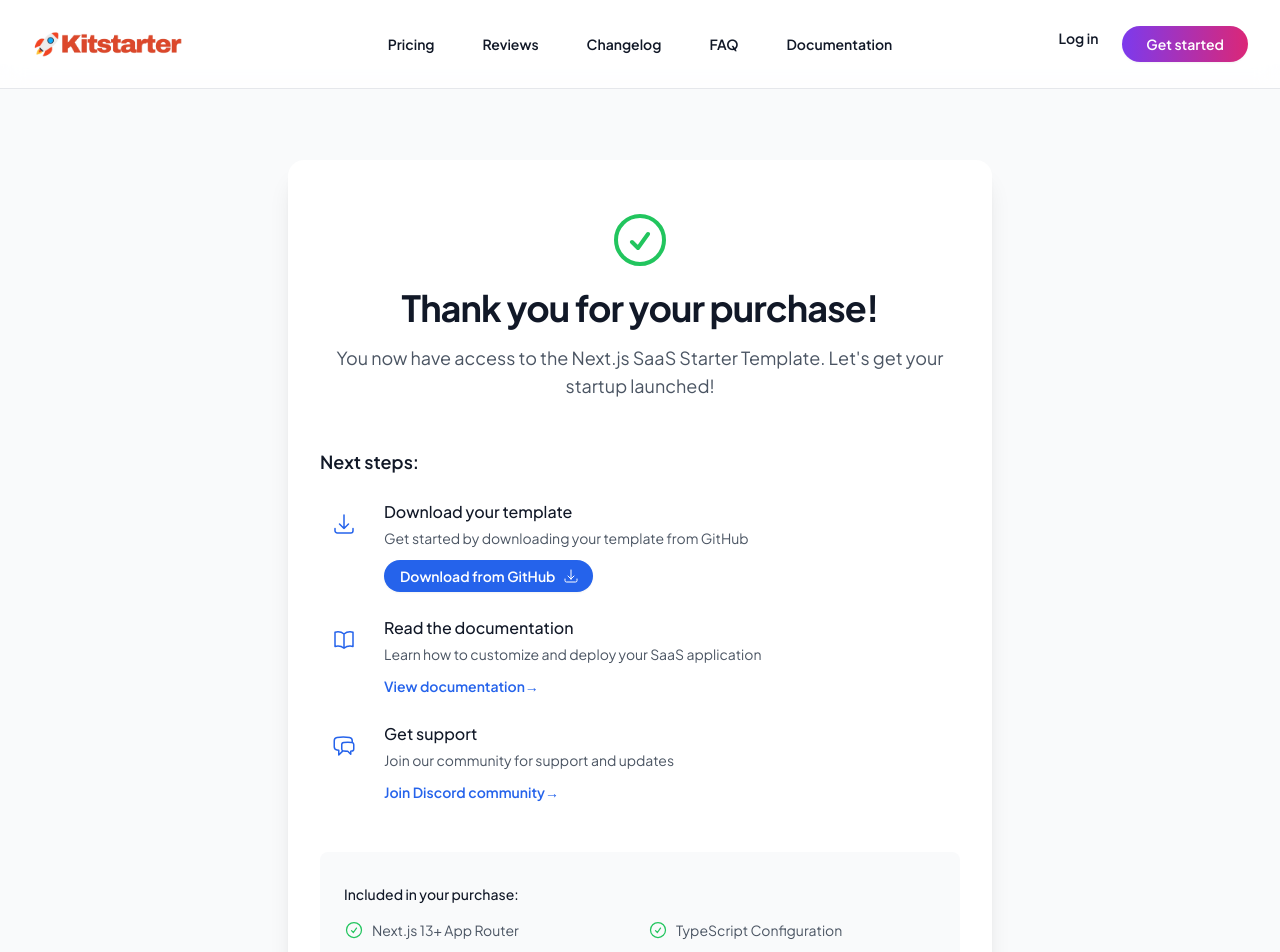
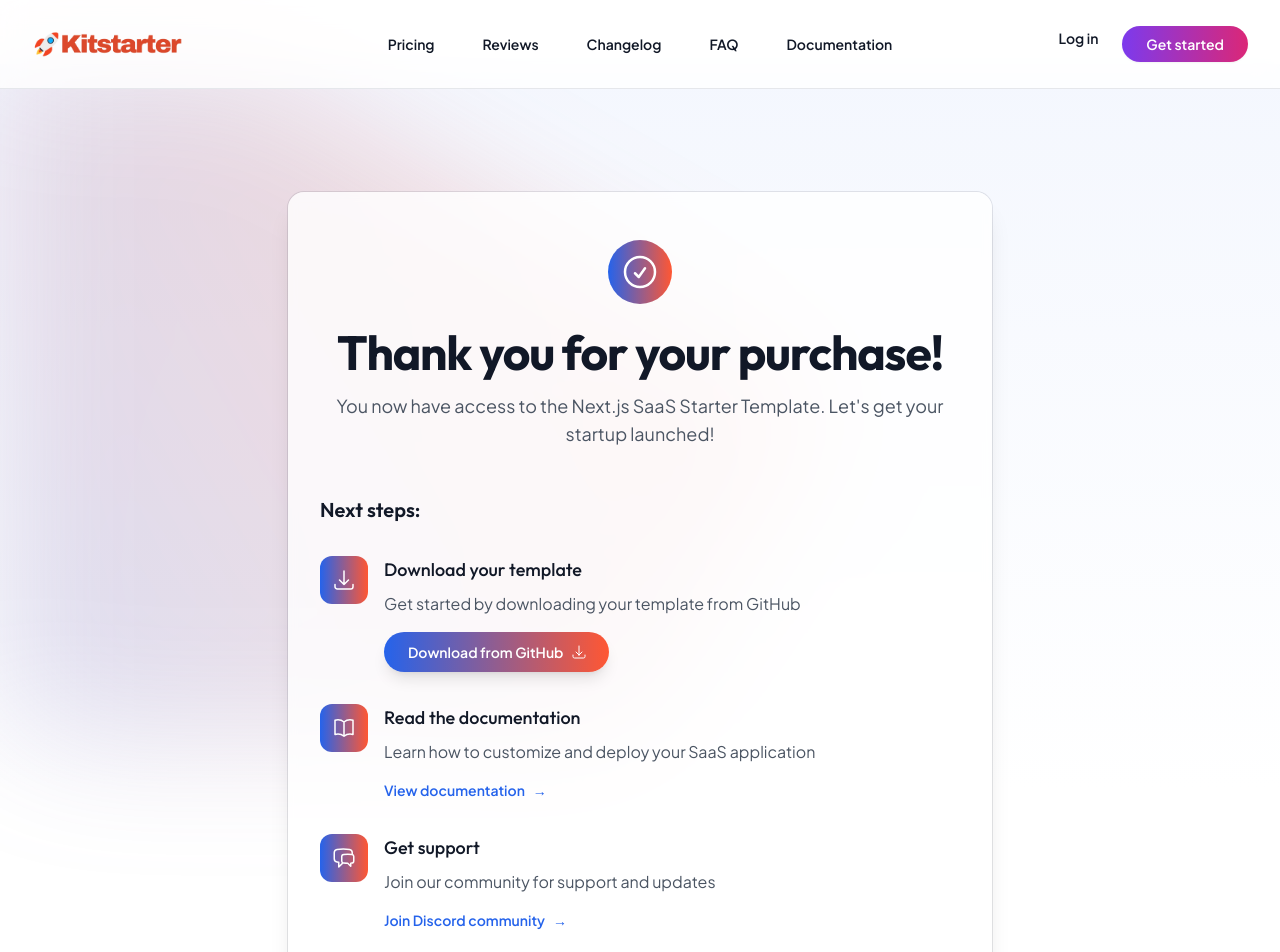
Before and after one commit to shipfastsaas/kitstartersaas, a Next.js app: page /success in a window 1280 px wide. Shown: the top 952 px of the page. Built offline with nearby package versions, Linux system fonts and the light colour scheme.

Commit message:
new version

```diff
--- a/src/app/success/page.tsx
+++ b/src/app/success/page.tsx
@@ -5,41 +5,48 @@ import { CheckCircleIcon, ArrowDownTrayIcon, BookOpenIcon, ChatBubbleLeftRightIc
 
 export default function SuccessPage() {
   return (
-    <div className="min-h-screen bg-gray-50">
-      <div className="mx-auto max-w-3xl px-4 py-16 sm:px-6 sm:py-24 lg:px-8">
-        <div className="bg-white px-8 py-12 shadow-xl rounded-2xl">
+    <div className="relative isolate bg-gradient-to-b from-primary/5 via-white to-white">
+      {/* Background effects */}
+      <div className="absolute inset-x-0 top-0 -z-10 transform-gpu overflow-hidden blur-3xl" aria-hidden="true">
+        <div className="relative left-[calc(50%-11rem)] aspect-[1155/678] w-[36.125rem] -translate-x-1/2 rotate-[30deg] bg-gradient-to-tr from-primary to-secondary opacity-20 sm:left-[calc(50%-30rem)] sm:w-[72.1875rem]" />
+      </div>
+
+      <div className="mx-auto max-w-3xl px-6 py-24 sm:py-32 lg:px-8">
+        <div className="bg-white/80 backdrop-blur-sm px-8 py-12 shadow-xl rounded-2xl ring-1 ring-gray-900/10">
           {/* Success Header */}
           <div className="text-center">
-            <CheckCircleIcon className="mx-auto h-16 w-16 text-green-500" />
-            <h1 className="mt-4 text-3xl font-bold tracking-tight text-gray-900 sm:text-4xl">
+            <div className="mx-auto h-16 w-16 flex items-center justify-center rounded-full bg-gradient-to-r from-primary to-secondary">
+              <CheckCircleIcon className="h-10 w-10 text-white" />
+            </div>
+            <h1 className="mt-6 font-outfit text-4xl font-bold tracking-tight text-gray-900 sm:text-5xl">
               Thank you for your purchase!
             </h1>
-            <p className="mt-4 text-lg text-gray-600">
+            <p className="mt-4 text-lg text-gray-600 font-jakarta">
               You now have access to the Next.js SaaS Starter Template. Let's get your startup launched!
             </p>
           </div>
 
           {/* Next Steps */}
           <div className="mt-12">
-            <h2 className="text-lg font-semibold text-gray-900">Next steps:</h2>
-            <div className="mt-6 space-y-6">
+            <h2 className="text-xl font-semibold text-gray-900 font-outfit">Next steps:</h2>
+            <div className="mt-8 space-y-8">
               {/* GitHub Download */}
               <div className="flex items-start">
                 <div className="flex-shrink-0">
-                  <div className="flex h-12 w-12 items-center justify-center rounded-lg bg-primary-50">
-                    <ArrowDownTrayIcon className="h-6 w-6 text-primary" />
+                  <div className="flex h-12 w-12 items-center justify-center rounded-xl bg-gradient-to-r from-primary to-secondary">
+                    <ArrowDownTrayIcon className="h-6 w-6 text-white" />
                   </div>
                 </div>
                 <div className="ml-4">
-                  <h3 className="text-base font-medium text-gray-900">Download your template</h3>
-                  <p className="mt-1 text-sm text-gray-600">
+                  <h3 className="text-lg font-medium text-gray-900 font-outfit">Download your template</h3>
+                  <p className="mt-2 text-gray-600 font-jakarta">
                     Get started by downloading your template from GitHub
                   </p>
                   <a
                     href="https://github.com/yourusername/saas-template"
                     target="_blank"
                     rel="noopener noreferrer"
-                    className="mt-3 inline-flex items-center rounded-full bg-primary px-4 py-1.5 text-sm font-semibold text-white shadow-sm hover:bg-primary/90"
+                    className="mt-4 inline-flex items-center rounded-full bg-gradient-to-r from-primary to-secondary px-6 py-2.5 text-sm font-semibold text-white shadow-lg hover:shadow-xl transition-all duration-200 ease-in-out transform hover:scale-105"
                   >
                     Download from GitHub
                     <ArrowDownTrayIcon className="ml-2 -mr-0.5 h-4 w-4" />
@@ -50,21 +57,21 @@ export default function SuccessPage() {
               {/* Documentation */}
               <div className="flex items-start">
                 <div className="flex-shrink-0">
-                  <div className="flex h-12 w-12 items-center justify-center rounded-lg bg-primary-50">
-                    <BookOpenIcon className="h-6 w-6 text-primary" />
+                  <div className="flex h-12 w-12 items-center justify-center rounded-xl bg-gradient-to-r from-primary to-secondary">
+                    <BookOpenIcon className="h-6 w-6 text-white" />
                   </div>
                 </div>
                 <div className="ml-4">
-                  <h3 className="text-base font-medium text-gray-900">Read the documentation</h3>
-                  <p className="mt-1 text-sm text-gray-600">
+                  <h3 className="text-lg font-medium text-gray-900 font-outfit">Read the documentation</h3>
+                  <p className="mt-2 text-gray-600 font-jakarta">
                     Learn how to customize and deploy your SaaS application
                   </p>
                   <Link
                     href="/docs"
-                    className="mt-3 inline-flex items-center text-sm font-semibold text-primary hover:text-primary/90"
+                    className="mt-4 inline-flex items-center text-sm font-semibold text-primary hover:text-primary/90 transition-colors duration-200"
                   >
                     View documentation
-                    <span aria-hidden="true"> →</span>
+                    <span aria-hidden="true" className="ml-2 transition-transform duration-200 group-hover:translate-x-1">→</span>
                   </Link>
                 </div>
               </div>
@@ -72,23 +79,23 @@ export default function SuccessPage() {
               {/* Support */}
               <div className="flex items-start">
                 <div className="flex-shrink-0">
-                  <div className="flex h-12 w-12 items-center justify-center rounded-lg bg-primary-50">
-                    <ChatBubbleLeftRightIcon className="h-6 w-6 text-primary" />
+                  <div className="flex h-12 w-12 items-center justify-center rounded-xl bg-gradient-to-r from-primary to-secondary">
+                    <ChatBubbleLeftRightIcon className="h-6 w-6 text-white" />
                   </div>
                 </div>
                 <div className="ml-4">
-                  <h3 className="text-base font-medium text-gray-900">Get support</h3>
-                  <p className="mt-1 text-sm text-gray-600">
+                  <h3 className="text-lg font-medium text-gray-900 font-outfit">Get support</h3>
+                  <p className="mt-2 text-gray-600 font-jakarta">
                     Join our community for support and updates
                   </p>
                   <a
                     href="https://discord.gg/your-discord"
                     target="_blank"
                     rel="noopener noreferrer"
-                    className="mt-3 inline-flex items-center text-sm font-semibold text-primary hover:text-primary/90"
+                    className="mt-4 inline-flex items-center text-sm font-semibold text-primary hover:text-primary/90 transition-colors duration-200"
                   >
                     Join Discord community
-                    <span aria-hidden="true"> →</span>
+                    <span aria-hidden="true" className="ml-2 transition-transform duration-200 group-hover:translate-x-1">→</span>
                   </a>
                 </div>
               </div>
@@ -96,9 +103,9 @@ export default function SuccessPage() {
           </div>
 
           {/* Features Reminder */}
-          <div className="mt-12 rounded-lg bg-gray-50 px-6 py-8">
-            <h2 className="text-sm font-medium text-gray-900">Included in your purchase:</h2>
-            <ul className="mt-4 grid grid-cols-1 gap-4 sm:grid-cols-2">
+          <div className="mt-16 rounded-xl bg-gradient-to-r from-primary/5 to-secondary/5 px-8 py-10">
+            <h2 className="text-xl font-semibold text-gray-900 font-outfit">Included in your purchase:</h2>
+            <ul className="mt-6 grid grid-cols-1 gap-4 sm:grid-cols-2">
               {[
                 'Next.js 13+ App Router',
                 'TypeScript Configuration',
@@ -109,8 +116,10 @@ export default function SuccessPage() {
                 'Email Templates',
                 'API Routes',
               ].map((feature) => (
-                <li key={feature} className="flex items-center text-sm text-gray-600">
-                  <CheckCircleIcon className="mr-2 h-5 w-5 text-green-500" />
+                <li key={feature} className="flex items-center text-base text-gray-600 font-jakarta">
+                  <div className="mr-3 h-5 w-5 flex-shrink-0 rounded-full bg-gradient-to-r from-primary to-secondary flex items-center justify-center">
+                    <CheckCircleIcon className="h-4 w-4 text-white" />
+                  </div>
                   {feature}
                 </li>
               ))}
@@ -119,11 +128,11 @@ export default function SuccessPage() {
 
           {/* Help Link */}
           <div className="mt-12 text-center">
-            <p className="text-sm text-gray-600">
+            <p className="text-sm text-gray-600 font-jakarta">
               Need help getting started?{' '}
               <a
                 href="mailto:support@yourdomain.com"
-                className="font-medium text-primary hover:text-primary/90"
+                className="font-medium text-transparent bg-clip-text bg-gradient-to-r from-primary to-secondary hover:opacity-90 transition-opacity duration-200"
               >
                 Contact our support team
               </a>
```
